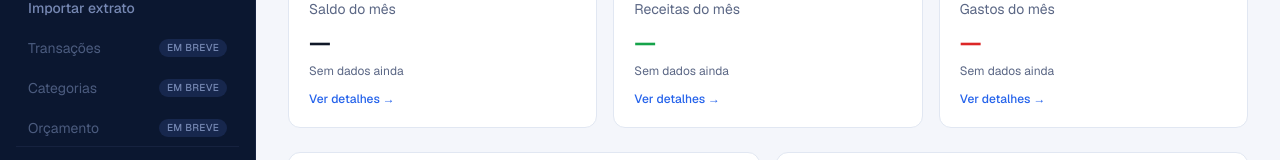
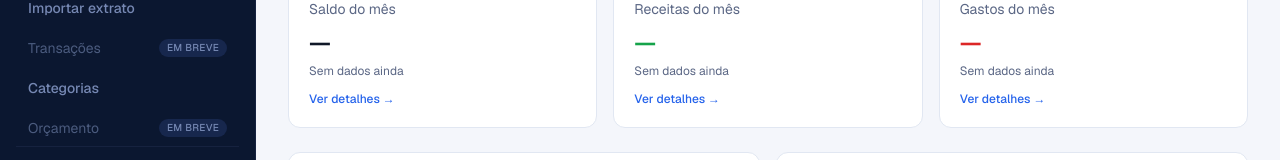
Before and after one commit to deyvidjuniorsilva-cmd/Banco-de-dados, a Next.js app: page /dashboard in a window 1280 px wide. Shown: the part 126-286 px from the top of the page. Built offline with nearby package versions, Linux system fonts and the light colour scheme; no server answers.

Commit message:
feat: enable Categorias nav item

```diff
--- a/components/sidebar.tsx
+++ b/components/sidebar.tsx
@@ -10,7 +10,7 @@ const NAV_ITEMS = [
   { label: "Dashboard", href: "/dashboard", enabled: true },
   { label: "Importar extrato", href: "/dashboard/importar", enabled: true },
   { label: "Transações", href: "#", enabled: false },
-  { label: "Categorias", href: "#", enabled: false },
+  { label: "Categorias", href: "/dashboard/categorias", enabled: true },
   { label: "Orçamento", href: "#", enabled: false },
 ] as const;
 
```
